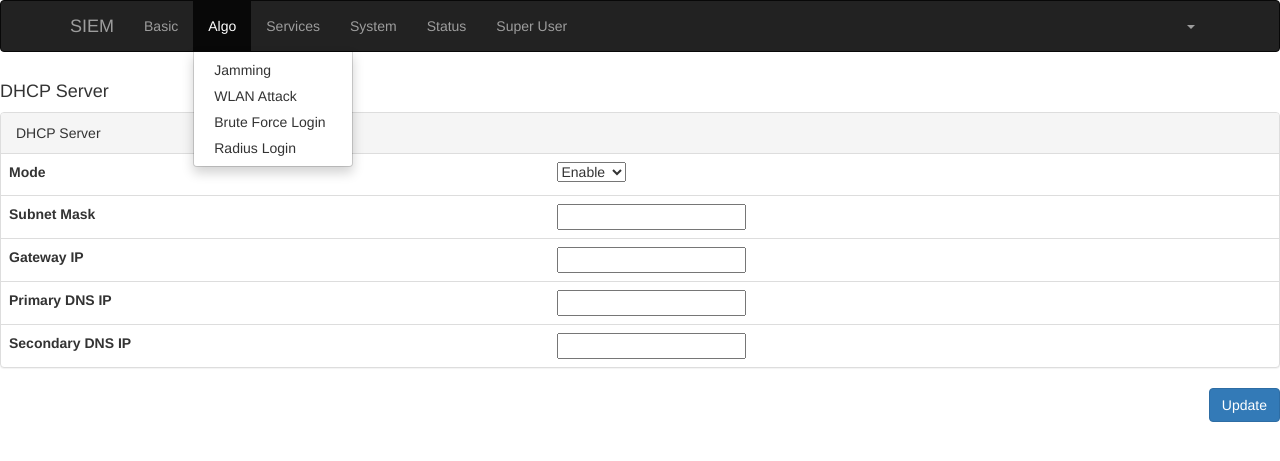
After one commit to idiotzavant/webui, a Flask app: page /services/dhcp in a window 1280 px wide, after a click on "Algo". The commit adds this page. Shown: the top 461 px of the page. Run offline with Flask 2, Linux system fonts and the light colour scheme; the visitor is signed in with stand-in values (Sample User, id 1); some libraries are stand-ins or nearby versions.

Commit message:
add templates and menu routes ready

```diff
--- a/app/forms.py
+++ b/app/forms.py
@@ -5,7 +5,7 @@ from wtforms import \
     BooleanField,\
     SubmitField,\
     SelectField
-from wtforms.validators import DataRequired,IPAddress,Length
+from wtforms.validators import DataRequired,IPAddress,Length,NumberRange
 
 class LoginForm(FlaskForm):
     username = StringField('Username', validators=[DataRequired()])
@@ -22,3 +22,76 @@ class LANConfiguration(FlaskForm):
     primary_dns_ip_address  = StringField(u'Primary DNS IP Address', validators=[DataRequired(),IPAddress()])
     secondary_dns_ip_address  = StringField(u'Secondary DNS IP Address', validators=[DataRequired(),IPAddress()])
     submit = SubmitField('Update')
+
+class SystemInformation(FlaskForm):
+    system_contact  = StringField('System Contact', validators=[])
+    system_location  = StringField('System Location', validators=[])
+    system_name  = StringField('System Name', validators=[])
+    serial_number  = StringField('Serial Number', validators=[])
+    submit = SubmitField('Update')
+
+class Jamming(FlaskForm):
+    timeout  = StringField('Timeout', validators=[NumberRange()])
+    submit = SubmitField('Update')
+
+class WLANAttack(FlaskForm):
+    timeout  = StringField('Timeout', validators=[NumberRange()])
+    submit = SubmitField('Update')
+
+class BruteForceLogin(FlaskForm):
+    timeout  = StringField('Timeout', validators=[NumberRange()])
+    duration  = StringField('Duration', validators=[NumberRange()])
+    count  = StringField('Count', validators=[NumberRange()])
+    submit = SubmitField('Update')
+
+class RadiusLogin(FlaskForm):
+    timeout  = StringField('Timeout', validators=[NumberRange()])
+    duration  = StringField('Duration', validators=[NumberRange()])
+    count  = StringField('Count', validators=[NumberRange()])
+    submit = SubmitField('Update')
+
+def getdefault():
+    return 2222
+
+class ServicesCli(FlaskForm):
+    mode_options = [('1', 'Enable'), ('2', 'Disable')]
+    clish_mode = SelectField('Mode',choices = mode_options)
+    ssh_mode = SelectField('Mode',choices = mode_options)
+    ssh_port = StringField('Port',validators=[DataRequired(),NumberRange()])
+    submit = SubmitField('Update')
+
+class ServicesDhcp(FlaskForm):
+    mode_options = [('1', 'Enable'), ('2', 'Disable')]
+    mode = SelectField('Mode',choices = mode_options)
+    subnet_mask  = StringField(u'Subnet Mask', validators=[DataRequired(),IPAddress()])
+    gateway_ip  = StringField(u'Gateway IP', validators=[DataRequired(),IPAddress()])
+    primary_dns_ip  = StringField(u'Primary DNS IP', validators=[DataRequired(),IPAddress()])
+    secondary_dns_ip  = StringField(u'Secondary DNS IP', validators=[DataRequired(),IPAddress()])
+    submit = SubmitField('Update')
+
+class ServicesWebServer(FlaskForm):
+    submit = SubmitField('Update')
+
+class ServicesSnmp(FlaskForm):
+    submit = SubmitField('Update')
+
+class SystemDeviceMaintenance(FlaskForm):
+    submit = SubmitField('Update')
+
+class SystemLog(FlaskForm):
+    submit = SubmitField('Update')
+
+class SystemStatus(FlaskForm):
+    submit = SubmitField('Update')
+
+class SystemStatistics(FlaskForm):
+    submit = SubmitField('Update')
+
+class GraylogStatus(FlaskForm):
+    submit = SubmitField('Update')
+
+class AlertsMonitor(FlaskForm):
+    submit = SubmitField('Update')
+
+class ComponentUpgrade(FlaskForm):
+    submit = SubmitField('Update')
--- a/app/routes.py
+++ b/app/routes.py
@@ -1,20 +1,147 @@
 from app import app
 from flask import render_template,flash,redirect,url_for,request
-from app.forms import LoginForm,LANConfiguration
 from flask_login import current_user, login_user, logout_user,login_required
 from app.models import User
 from werkzeug.urls import url_parse
+from app.forms import \
+    LoginForm,\
+    LANConfiguration,\
+    SystemInformation,\
+    Jamming,\
+    WLANAttack,\
+    BruteForceLogin,\
+    RadiusLogin,\
+    ServicesCli,\
+    ServicesDhcp,\
+    ServicesWebServer,\
+    ServicesSnmp,\
+    SystemDeviceMaintenance,\
+    SystemStatus,\
+    SystemStatistics,\
+    GraylogStatus,\
+    AlertsMonitor,\
+    ComponentUpgrade,\
+    SystemLog
 
 ######################################################
-@app.route('/basic/networksetting',methods=['GET','POST'])
-def basic_networksetting():
-    form = LANConfiguration()
-    if form.validate_on_submit():
-        flash("success network settings")
-        print("ip_address = {}".format(form.ip_address.data))
-        return redirect(url_for('siem'))
-    return render_template('lanconfiguration.html',form=form)
+@app.route('/basic/<submenu>',methods=['GET','POST'])
+def basic(submenu):
+    print("* " + submenu)
+    if submenu == 'networksetting':
+        form = LANConfiguration()
+        if form.validate_on_submit():
+            flash("success network settings")
+            print("ip_address = {}".format(form.ip_address.data))
+            return redirect(url_for('siem'))
+        return render_template('lanconfiguration.html',form=form)
+    elif submenu == 'administration':
+        form = SystemInformation()
+        if form.validate_on_submit():
+            flash("success sys administration settings")
+            return redirect(url_for('siem'))
+        return render_template('systeminformation.html',form=form)
 
+@app.route('/algo/<submenu>',methods=['GET','POST'])
+def algo(submenu):
+    if submenu == 'jamming':
+        form = Jamming()
+        if form.validate_on_submit():
+            flash("success jamming settings")
+            return redirect(url_for('siem'))
+        return render_template('jamming.html',form=form)
+    elif submenu == 'wlanattack':
+        form = WLANAttack()
+        if form.validate_on_submit():
+            flash("success WLAN ATtack settings")
+            return redirect(url_for('siem'))
+        return render_template('wlanattack.html',form=form)
+    elif submenu == 'bruteforcelogin':
+        form = BruteForceLogin()
+        if form.validate_on_submit():
+            flash("success Brute Force Login settings")
+            return redirect(url_for('siem'))
+        return render_template('bruteforcelogin.html',form=form)
+    elif submenu == 'radiuslogin':
+        form = RadiusLogin()
+        if form.validate_on_submit():
+            flash("success Radius Login settings")
+            return redirect(url_for('siem'))
+        return render_template('radiuslogin.html',form=form)
+
+@app.route('/services/<submenu>',methods=['GET','POST'])
+def services(submenu):
+    if submenu == 'cli':
+        form = ServicesCli()
+
+        if request.method == 'GET':
+            form.clish_mode.default = 1
+            form.ssh_mode.default = 2
+            form.ssh_port.default = 8888
+            form.process()
+
+        if form.validate_on_submit():
+            print("SSH PORT = " + form.ssh_port.data)
+            return redirect(url_for('siem'))
+        return render_template('servicescli.html',form=form)
+    elif submenu == 'dhcp':
+        form = ServicesDhcp()
+        if form.validate_on_submit():
+            return redirect(url_for('siem'))
+        return render_template('servicesdhcp.html',form=form)
+    elif submenu == 'webserver':
+        form = ServicesWebServer()
+        if form.validate_on_submit():
+            return redirect(url_for('siem'))
+        return render_template('serviceswebserver.html',form=form)
+    elif submenu == 'snmp':
+        form = ServicesSnmp()
+        if form.validate_on_submit():
+            return redirect(url_for('siem'))
+        return render_template('servicessnmp.html',form=form)
+
+@app.route('/system/<submenu>',methods=['GET','POST'])
+def system(submenu):
+    if submenu == 'devicemaintenance':
+        form = SystemDeviceMaintenance()
+        if form.validate_on_submit():
+            return redirect(url_for('siem'))
+        return render_template('systemdevicemaintenance.html',form=form)
+    elif submenu == 'systemlog':
+        form = SystemLog()
+        if form.validate_on_submit():
+            return redirect(url_for('siem'))
+        return render_template('systemlog.html',form=form)
+
+@app.route('/status/<submenu>',methods=['GET','POST'])
+def status(submenu):
+    if submenu == 'systemstatus':
+        form = SystemStatus()
+        if form.validate_on_submit():
+            return redirect(url_for('siem'))
+        return render_template('systemstatus.html',form=form)
+    elif submenu == 'systemstatistics':
+        form = SystemStatistics()
+        if form.validate_on_submit():
+            return redirect(url_for('siem'))
+        return render_template('systemstatistics.html',form=form)
+    elif submenu == 'graylogstatus':
+        form = GraylogStatus()
+        if form.validate_on_submit():
+            return redirect(url_for('siem'))
+        return render_template('graylogstatus.html',form=form)
+    elif submenu == 'alertsmonitor':
+        form = AlertsMonitor()
+        if form.validate_on_submit():
+            return redirect(url_for('siem'))
+        return render_template('alertsmonitor.html',form=form)
+
+@app.route('/superuser/<submenu>',methods=['GET','POST'])
+def superuser(submenu):
+    if submenu == 'componentupgrade':
+        form = ComponentUpgrade()
+        if form.validate_on_submit():
+            return redirect(url_for('siem'))
+        return render_template('componentupgrade.html',form=form)
 ######################################################
 
 @app.route('/logout')
--- /dev/null
+++ b/app/templates/servicesdhcp.html
@@ -0,0 +1,82 @@
+{% extends "siem.html" %}
+
+{% block content %}
+<form method="POST" action="" role="form">
+{{ form.hidden_tag() }}
+<div class="row row-content-normal">
+    <div class="col-sm-12">
+        <h4 title="DHCP Server">DHCP Server</h4>
+    </div>
+    <div class="col-sm-12">
+        <div class="panel panel-default">
+            <div class="panel-heading" title="DHCP Server">DHCP Server</div>
+            <table class="table">
+                <tr>
+                    <td class="labl col-xs-5">
+                        <label for="cfg_dhcpsEnable">Mode</label>
+                    </td>
+                    <td class="val col-xs-7">
+                        <div class="col-xs-12">{{ form.mode() }}</div>
+                    </td>
+                </tr>
+                <tr>
+                    <td class="labl">
+                        <label for="cfg_dhcpsSubnetMask">Subnet Mask</label>
+                    </td>
+                    <td class="val">
+                        <div class="col-xs-12">{{ form.subnet_mask(maxlength=15) }}</div>
+                        {% for error in form.subnet_mask.errors %}
+                        <span style="color:red;">[{{ error }}]</span>
+                        {% endfor %}
+                    </td>
+                </tr>
+                <tr>
+                    <td class="labl">
+                        <label for="cfg_dhcpsGatewayIp">Gateway IP</label>
+                    </td>
+                    <td class="val">
+                        <div class="col-xs-12">{{ form.gateway_ip(maxlength=15) }}</div>
+                        {% for error in form.gateway_ip.errors %}
+                        <span style="color:red;">[{{ error }}]</span>
+                        {% endfor %}
+                    </td>
+                </tr>
+                <tr>
+                    <td class="labl">
+                        <label for="cfg_dhcpsPrimaryDnsIp">Primary DNS IP</label>
+                    </td>
+                    <td class="val">
+                        <div class="col-xs-12">{{ form.primary_dns_ip(maxlength=15) }}</div>
+                        {% for error in form.primary_dns_ip.errors %}
+                        <span style="color:red;">[{{ error }}]</span>
+                        {% endfor %}
+                    </td>
+                </tr>
+                <tr>
+                    <td class="labl">
+                        <label for="cfg_dhcpsSecondaryDnsIp">Secondary DNS IP</label>
+                    </td>
+                    <td class="val">
+                        <div class="col-xs-12">{{ form.secondary_dns_ip(maxlength=15) }}</div>
+                        {% for error in form.secondary_dns_ip.errors %}
+                        <span style="color:red;">[{{ error }}]</span>
+                        {% endfor %}
+                    </td>
+                </tr>
+            </table>
+        </div>
+    </div>
+    <div class="col-sm-12">
+        <div class="btn-group pull-right fixedBtn">
+            <button type="submit" class="btn btn-primary" id="update">Update</button>
+            <!--
+            {{ form.submit() }}
+            -->
+        </div>
+    </div>
+    </form>
+
+
+
+</div>
+{% endblock %}
--- a/app/templates/siem.html
+++ b/app/templates/siem.html
@@ -20,7 +20,7 @@
                     <a href="#" class="dropdown-toggle" data-toggle="dropdown">Basic</a>
                     <ul class="dropdown-menu" role="menu">
                         <li><a href="/basic/networksetting" >Network Setting</a></li>
-                        <li><a href="#" >Administration</a></li>
+                        <li><a href="/basic/administration" >Administration</a></li>
                     </ul>
                 </li>
 
@@ -28,55 +28,48 @@
                     <a href="#" class="dropdown-toggle" data-toggle="dropdown">Algo</a>
                     <ul class="dropdown-menu" role="menu">
 
-                        <li><a href="#" >Jamming Detector</a></li>
-                        <li><a href="#" >Wireless Intruder Detector</a></li>
-                        <li><a href="#" >MAC Ethspoof</a></li>
-                        <li><a href="#" >Bruteforce Login</a></li>
+                        <li><a href="/algo/jamming" >Jamming</a></li>
+                        <li><a href="/algo/wlanattack" >WLAN Attack</a></li>
+                        <li><a href="/algo/bruteforcelogin" >Brute Force Login</a></li>
+                        <li><a href="/algo/radiuslogin" >Radius Login</a></li>
                     </ul>
                 </li>
 
                 <li class="dropdown">
                     <a href="#" class="dropdown-toggle" data-toggle="dropdown">Services</a>
                     <ul class="dropdown-menu" role="menu">
-                        <li id="telnet"><a href="#" >CLI</a></li>
-                        <li id="dhcps"><a href="#" >DHCP Server</a></li>
-                        <li><a href="#" >Web Server</a></li>
-                        <li id="snmp"><a href="#" >SNMP</a></li>
+                        <li id="cli"><a href="/services/cli" >CLI</a></li>
+                        <li id="dhcp"><a href="/services/dhcp" >DHCP Server</a></li>
+                        <li><a href="/services/webserver" >Web Server</a></li>
+                        <li id="snmp"><a href="/services/snmp" >SNMP</a></li>
                     </ul>
                 </li>
 
                 <li class="dropdown">
                     <a href="#" class="dropdown-toggle" data-toggle="dropdown">System</a>
                     <ul class="dropdown-menu" role="menu">
-                        <li id="devMaintenance"><a href="#" >Device Maintenance</a></li>
-                        <li><a href="#" >System Log</a></li>
+                        <li id="devMaintenance"><a href="/system/devicemaintenance" >Device Maintenance</a></li>
+                        <li><a href="/system/systemlog" >System Log</a></li>
                     </ul>
                 </li>
 
                 <li class="dropdown">
                     <a href="#" class="dropdown-toggle" data-toggle="dropdown">Status</a>
                     <ul class="dropdown-menu" role="menu">
-                        <li><a href="#" >System Status</a></li>
-                        <li><a href="#" >System Statistics</a></li>
-                        <li><a href="#" >Graylog Status</a></li>
-                        <li><a href="#" >Alerts Monitor</a></li>
+                        <li><a href="/status/systemstatus" >System Status</a></li>
+                        <li><a href="/status/systemstatistics" >System Statistics</a></li>
+                        <li><a href="/status/graylogstatus" >Graylog Status</a></li>
+                        <li><a href="/status/alertsmonitor" >Alerts Monitor</a></li>
                     </ul>
                 </li>
 
                 <li class="dropdown" id="superUser" hidden>
                     <a href="#" class="dropdown-toggle" data-toggle="dropdown">Super User</a>
                     <ul class="dropdown-menu" role="menu">
-                        <li><a href="#" >Companent Upgrade</a></li>
+                        <li><a href="/superuser/componentupgrade" >Companent Upgrade</a></li>
                     </ul>
                 </li>
 
-                <li class="dropdown" id="oemUser" style="display:none;">
-                    <a href="#" class="dropdown-toggle" data-toggle="dropdown">OEM</a>
-                    <ul class="dropdown-menu" role="menu">
-                        <li><a href="#" >Board Information</a></li>
-                        <li><a href="#" >Board Setup</a></li>
-                    </ul>
-                </li>
             </ul>
             <ul id="logoutToggle" class="nav navbar-nav navbar-right hidden-xs">
                 <li class="dropdown">
```
Also changed, not shown: app/templates/alertsmonitor.html (added, +8 -0 lines), app/templates/bruteforcelogin.html (added, +40 -0 lines), app/templates/componentupgrade.html (added, +8 -0 lines), app/templates/graylogstatus.html (added, +8 -0 lines), app/templates/jamming.html (added, +24 -0 lines), app/templates/lanconfiguration.html (+15 -0 lines), app/templates/radiuslogin.html (added, +40 -0 lines), app/templates/servicescli.html (added, +56 -0 lines), app/templates/servicessnmp.html (added, +8 -0 lines), app/templates/serviceswebserver.html (added, +8 -0 lines), app/templates/systemdevicemaintenance.html (added, +8 -0 lines), app/templates/systeminformation.html (added, +48 -0 lines), app/templates/systemlog.html (added, +8 -0 lines), app/templates/systemstatistics.html (added, +8 -0 lines), 2 more files.
